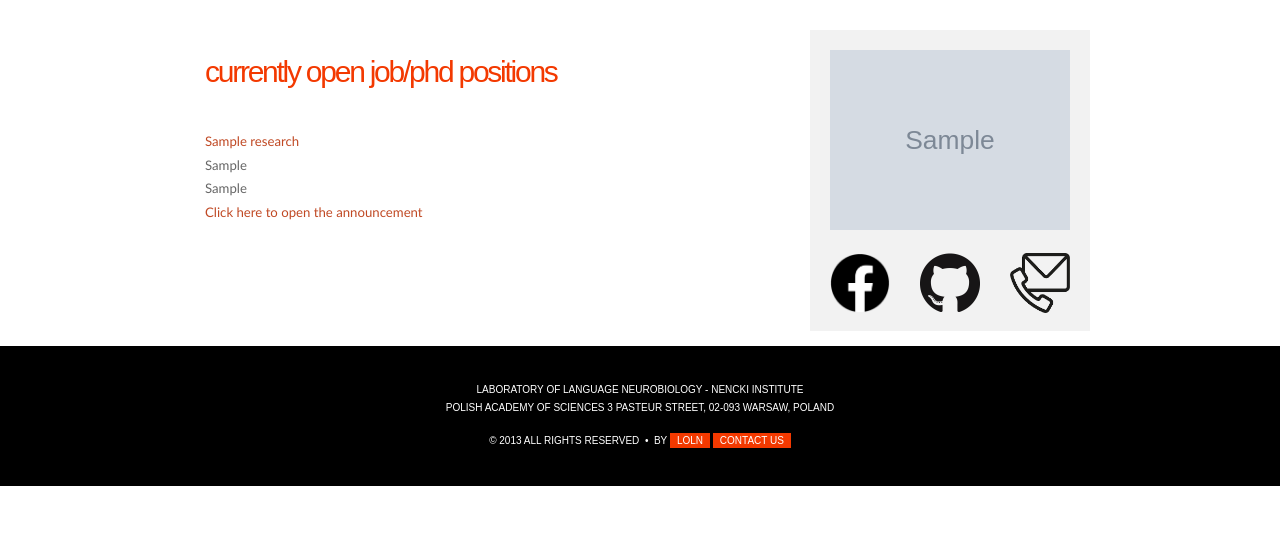
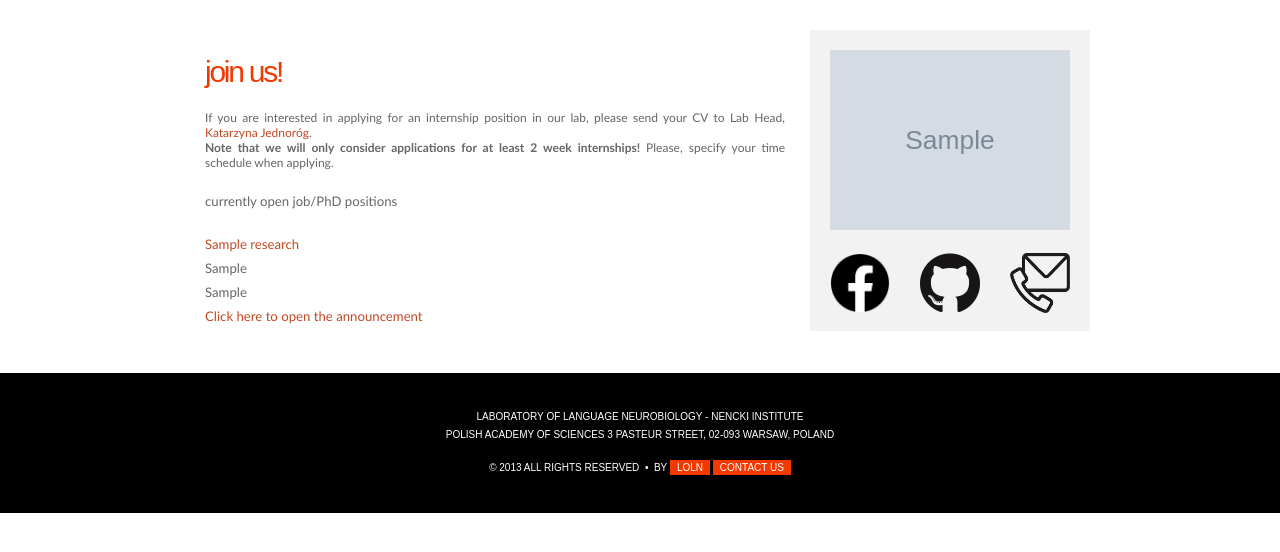
Before and after one commit to nencki-lobi/lobi-www, a Django app: page /join/ in a window 1280 px wide. Shown: the part 194-746 px from the top of the page. Run offline with Django 3.2, Linux system fonts and the light colour scheme; tables that the repository leaves empty hold one stand-in row (values such as "Sample post"); grey boxes marked "Sample" are stand-in pictures.

Commit message:
modify join template

```diff
--- a/home/templates/home/join.html
+++ b/home/templates/home/join.html
@@ -3,13 +3,19 @@
 
 {% block main_content %}
 <div class="post">
-<h1 class="title">currently open job/PhD positions</h1>
+<h1 class="title">Join us!</h1>
 <br />
 <!-- <p class="meta"><small>Posted on October 24th, 2013 by <a href="#">Someone</a></small></p> -->
 <div class="entry">
 
+If you are interested in applying for an internship position in our lab, please send your CV to Lab
+Head, <a href="{{SERVER_URL}}/team/2/">Katarzyna
+Jednoróg</a>.</br>
+<strong> Note that we will only consider applications for at least 2 week internships! </strong>
+Please, specify your time schedule when applying.
+</p>
 {% if research %}
-
+<p>currently open job/PhD positions</p>
 	{% for item in research %}
 
     <p>
@@ -28,7 +34,7 @@
 
 {% else %}
 <p>
-Sorry, there are no positions available at this time.
+Sorry, there are no specific positions available at this time.
 </p>
 {% endif %}
 
```
